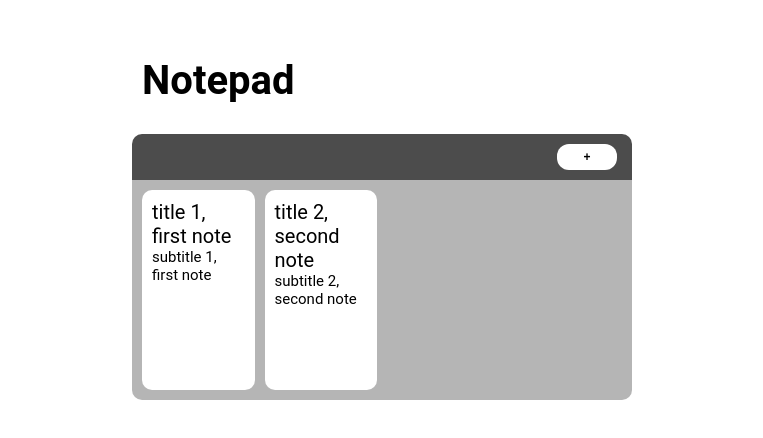
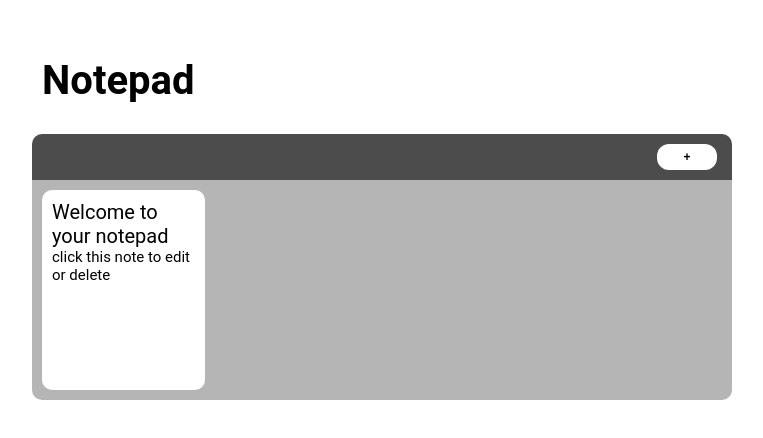
Before and after one commit to kathrynmckean/reactTest, a React (Create React App) app: page / in a window 1280 px wide. Shown: the top 438 px of the page, without its empty margins (258-1021 px from the left). Built offline with nearby package versions, Linux system fonts and the light colour scheme.

Commit message:
corrects error catching unsaved notes

```diff
--- a/src/Content/Content.js
+++ b/src/Content/Content.js
@@ -19,14 +19,8 @@ const Content = () => {
     // the array holding note information
     {
       id: 1,
-      title: "title 1, first note",
-      subtitle: "subtitle 1, first note",
-      class: "gridSquare",
-    },
-    {
-      id: 2,
-      title: "title 2, second note",
-      subtitle: "subtitle 2, second note",
+      title: "Welcome to your notepad",
+      subtitle: "click this note to edit or delete",
       class: "gridSquare",
     },
   ]);
@@ -41,9 +35,6 @@ const Content = () => {
   }, [storedNotes]);
 
   const handleNewNote = () => {
-    console.log("new note");
-    // findNextId();
-    // console.log("findnextid", findNextId);
     const newNote = {
       id: findNextId(),
       title: "brand new note",
@@ -68,10 +59,11 @@ const Content = () => {
 
   const selectNote = (noteId) => {
     // runs when a note is clicked
-    backToNotes();
+    if (showEditor) {
+      backToNotes();
+    }
     setShowNav(true);
     setSelectedId(noteId); // highlight the note itself
-    console.log("notes in selectNote", notes);
     const noteToBeSelected = notes.find((note) => note.id === noteId);
     setSelectedNote(noteToBeSelected);
   };
@@ -115,7 +107,6 @@ const Content = () => {
   };
 
   const findNextId = () => {
-    console.log(nextId, "nextid");
     notes.forEach((note) => {
       if (note.id >= nextId) {
         nextId = note.id + 1;
--- a/src/Content/components/NoteContainer/styles.css
+++ b/src/Content/components/NoteContainer/styles.css
@@ -3,7 +3,7 @@
   justify-content: center;
   grid-template-columns: 25% 25% 25% 25%;
   min-height: 200px;
-  min-width: 500px;
+  min-width: 700px;
   justify-content: space-between;
   background-color: var(--light2);
   border-radius: 0px 0px 10px 10px;
@@ -32,14 +32,25 @@
   -webkit-box-orient: vertical;
   overflow: hidden;
   /*       white-space: nowrap; */
-  text-overflow: ellipsis;
+  /* text-overflow: ellipsis; */
   box-sizing: border-box;
   /* border: 3px solid transparent; */
   transition: width 1s ease-in-out;
 }
 
+.title {
+  -webkit-box-orient: vertical;
+  display: -webkit-box;
+  -webkit-line-clamp: 2;
+  overflow: hidden;
+}
+
 .subtitle {
   font-size: 0.75rem;
+  -webkit-box-orient: vertical;
+  display: -webkit-box;
+  -webkit-line-clamp: 6;
+  overflow: hidden;
 }
 
 .gridSquare:hover,
--- a/src/Content/components/NoteEditor/NoteEditor.js
+++ b/src/Content/components/NoteEditor/NoteEditor.js
@@ -8,15 +8,12 @@ const NoteEditor = ({
   setNoteTitleValue,
   setUnsavedChanges,
 }) => {
-  console.log("selected note in editor", selectedNote);
   const handleOnChange = (e) => {
     setNoteInputValue(e.target.value);
-    console.log("note input value", noteInputValue);
     setUnsavedChanges(true);
   };
   const handleOnChangeTitle = (e) => {
     setNoteTitleValue(e.target.value);
-    console.log("note title input value", noteTitleValue);
     setUnsavedChanges(true);
   };
 
--- a/src/index.css
+++ b/src/index.css
@@ -39,14 +39,14 @@ body {
 }
 
 header {
-  width: 500px;
+  width: 700px;
   padding: 0.5em;
   color: var(--dark2);
   display: flex;
 }
 
 main {
-  max-width: 600px;
+  max-width: 800px;
   display: flex;
   flex-direction: column;
   flex-grow: 1;
```
